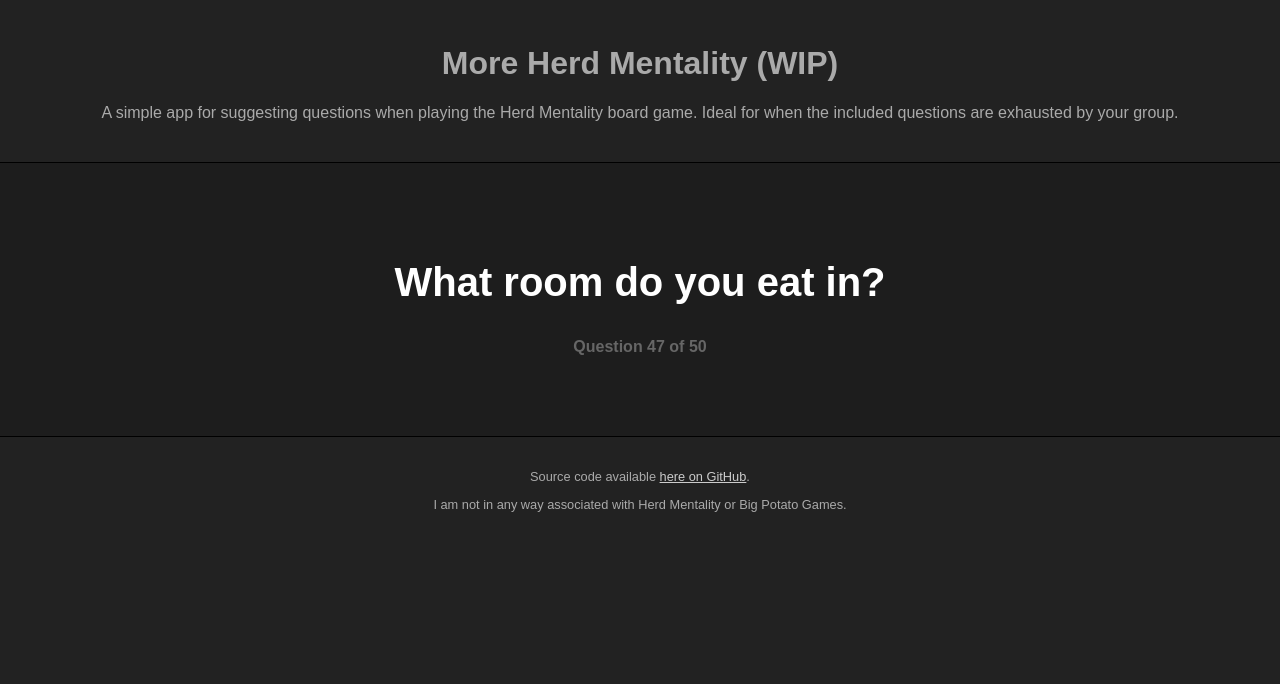
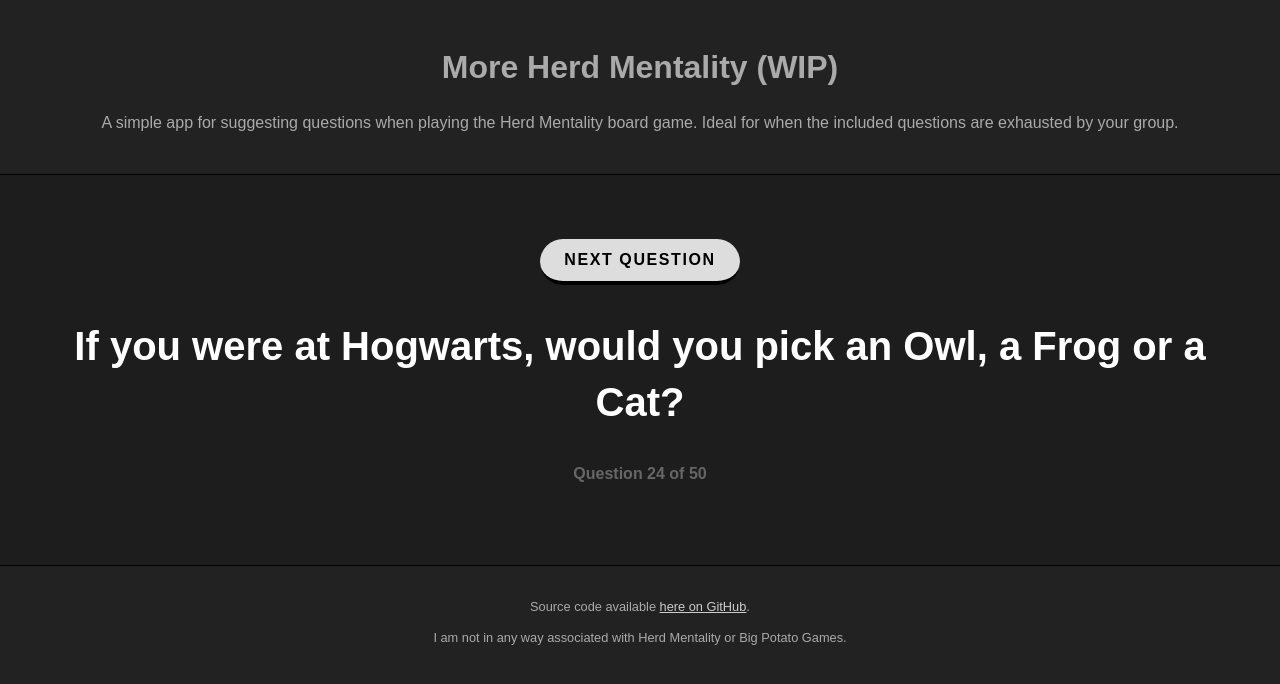
Before and after one commit to faulkinator/more-herd-mentality, a plain HTML site: page index.html in a window 1280 px wide. Drawn offline with Linux system fonts and the light colour scheme.

Commit message:
Next question button added and JSON fetched only once
To avoid needing to refresh the page, a button has been added to refresh the question.

The questions JSON file is now only fetched once at the start of each session, not on each question.

```diff
--- a/index.html
+++ b/index.html
@@ -13,6 +13,7 @@
     </header>
 
     <section id="content">
+        <a id="refreshQuestion" href="#">NEXT QUESTION</a>
         <h2 id="randomQuestion"></h2>
         <h3 id="randomQuestionIndex"></h3>
     </section>
--- a/script.js
+++ b/script.js
@@ -1,17 +1,31 @@
 document.addEventListener("DOMContentLoaded", function () {
+    // Display a random question
+    function refreshQuestion(questions) {
+        const randomIndex = Math.floor(Math.random() * questions.length);
+
+        // Show a random question to the user
+        const randomQuestion = document.getElementById('randomQuestion');
+        randomQuestion.textContent = `${questions[randomIndex]}`;
+
+        // Show the question number and total to the user
+        const randomQuestionIndex = document.getElementById('randomQuestionIndex');
+        randomQuestionIndex.textContent = `Question ${randomIndex + 1} of ${questions.length}`;
+    }
+
+    // Fetch questions on load
     fetch('questions.json')
         .then(response => response.json())
         .then(data => {
             const questions = data.questions;
-            const randomIndex = Math.floor(Math.random() * questions.length);
 
-            // Showing a random question to the user
-            const randomQuestion = document.getElementById('randomQuestion');
-            randomQuestion.textContent = `${questions[randomIndex]}`;
+            // Initial question load
+            refreshQuestion(questions);
 
-            // Showing the question number and total to the user
-            const randomQuestionIndex = document.getElementById('randomQuestionIndex');
-            randomQuestionIndex.textContent = `Question ${randomIndex + 1} of ${questions.length}`;
+            // Adding click event listener to the refresh button
+            const refreshButton = document.getElementById('refreshQuestion');
+            refreshButton.addEventListener('click', function () {
+                refreshQuestion(questions);
+            });
         })
         .catch(error => console.error('Error fetching data:', error));
 });
--- a/style.css
+++ b/style.css
@@ -3,6 +3,7 @@ body {
     background-color: #222222;
     color: #aaaaaa;
     text-align: center;
+    line-height: 1.4;
     padding: 0;
     margin: 0;
 }
@@ -28,6 +29,29 @@ section#content h3#randomQuestionIndex {
     color: #666666;
 }
 
+section#content a#refreshQuestion {
+    display: inline-block;
+    padding: 0.8em 1.5em;
+    border-radius: 2em;
+    color: #000000;
+    font-weight: bold;
+    letter-spacing: 0.1em;
+    line-height: 1;
+    background-color: #dddddd;
+    border-bottom: 4px solid #000000;
+    text-decoration: none;
+}
+
+section#content a#refreshQuestion:hover {
+    background-color: #ffffff;
+}
+
+section#content a#refreshQuestion:active {
+    background-color: #ffffff;
+}
+
+
+
 footer {
     padding: 1.5em;
     border-top: 1px solid #000000;
```
